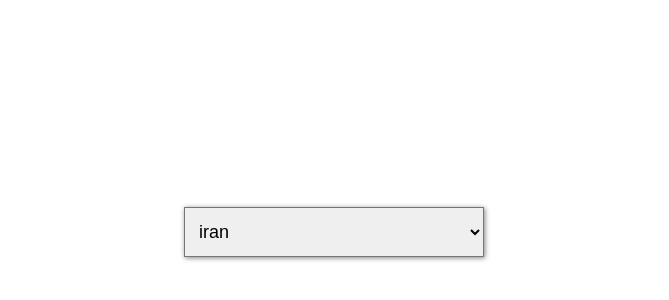
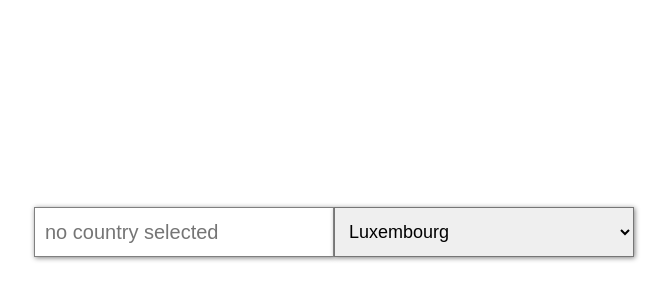
Before and after one commit to Hoom90/select2_vanilla, a plain HTML site: page index.html in a window 1280 px wide. Shown: the part 88-388 px from the top of the page, without its empty margins (306-975 px from the left). Drawn offline with Linux system fonts and the light colour scheme.

Commit message:
append-component-to-html

```diff
--- a/Assets/select-2.js
+++ b/Assets/select-2.js
@@ -1,29 +1,27 @@
 class Select_2 extends HTMLElement {
   constructor() {
     super();
-
-    this.data = []
   }
 
   connectedCallback() {
-    let Data = JSON.parse(this.attributes.data.value);
-    Data.forEach(item => {
-      this.data.push(item.country)
-    });
-    this.render();
-  }
+    let data_str = this.getAttribute("data-route");
+    let info = [];
 
-  render() {
-    let selectbox = document.createElement('select')
-    selectbox.setAttribute('class','select2')
-    let allopt = ''
-    for(let i=0;i<this.data.length;i++){
-      let opt = `<option>${this.data[i]}</h1></option>`;
+    async function getData() {
+      info = await fetch(data_str)
+        .then((json) => json.json())
+        .then();
+      let selectbox = document.createElement("select");
+      selectbox.setAttribute("class", "select2");
+      let allopt = "";
+      info.forEach((element) => {
+        let opt = `<option value='${element.id}'>${element.country}</option>`;
         allopt += opt;
+      });
+      selectbox.innerHTML = allopt;
+      document.querySelector('body').appendChild(selectbox)
     }
-    console.log(allopt);
-    selectbox.innerHTML = allopt
-    this.appendChild(selectbox)
+    getData();
   }
 }
 
--- a/index.html
+++ b/index.html
@@ -1,25 +1,25 @@
-
 <!DOCTYPE html>
 <html lang="en">
+
 <head>
   <meta charset="UTF-8" />
   <meta name="viewport" content="width=device-width, initial-scale=1.0" />
   <title>Select 2 Component</title>
   <link rel="stylesheet" href="style.css">
   <link rel="stylesheet" href="./Assets/select2.css">
-    <script>
-        let Data = []
-        async function getData (){
-            await fetch("data.json").then(json => json.json()).then(res => Data = res)
-            document.querySelector('select-2').setAttribute('data',Data)
-        }
-        getData()
-    </script>
 </head>
+
 <body>
 
-    <select-2 data='[{"country":"iran","age":"23"},{"country":"german","age":"25"}]'></select-2>
+
+  <div>
+    <select-2 data-route="data.json" id="selectbox"></select-2>
+    <input type="text" placeholder="no country selected">
+  </div>
+
 
   <script src="./Assets/select-2.js"></script>
+  <script src="./main.js"></script>
 </body>
+
 </html>
--- /dev/null
+++ b/main.js
@@ -0,0 +1,4 @@
+document.getElementById("selectbox").addEventListener(onclick,function(){
+    console.log('hi');
+    document.querySelector('input').value = document.querySelector('select-2').value
+})
--- a/style.css
+++ b/style.css
@@ -10,3 +10,11 @@ body{
     justify-content: center;
     height: 80vh;
 }
+div input{
+    width: 300px;
+    height: 50px;
+    font-size: 20px;
+    padding: 10px;
+    box-shadow: 1px 1px 5px gray;
+    border: 1px solid gray;
+}
```
Lines whose indentation alone changed are shown as unchanged.
